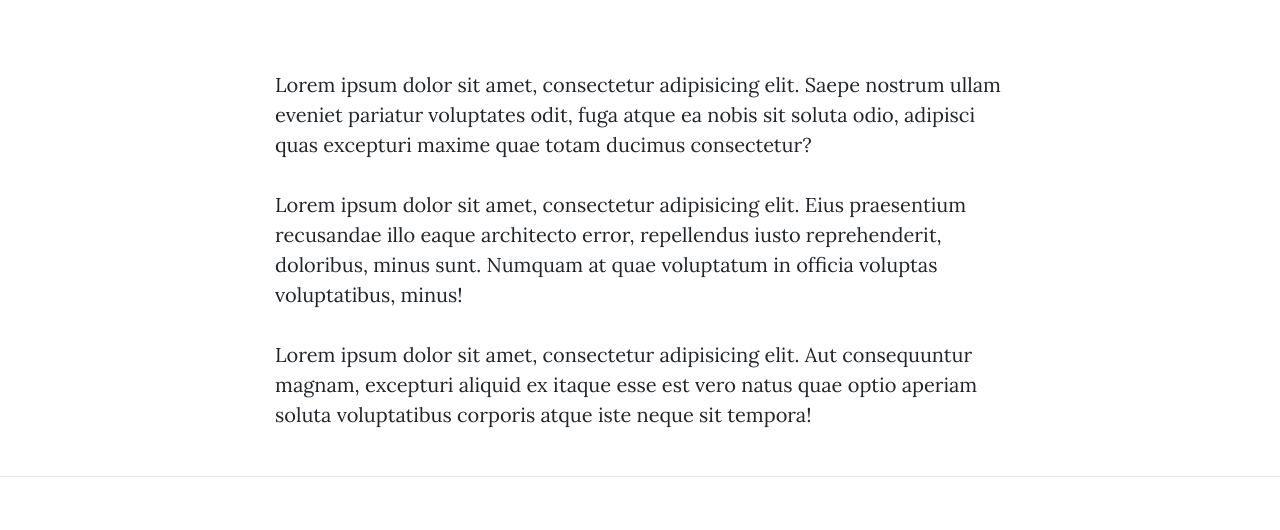
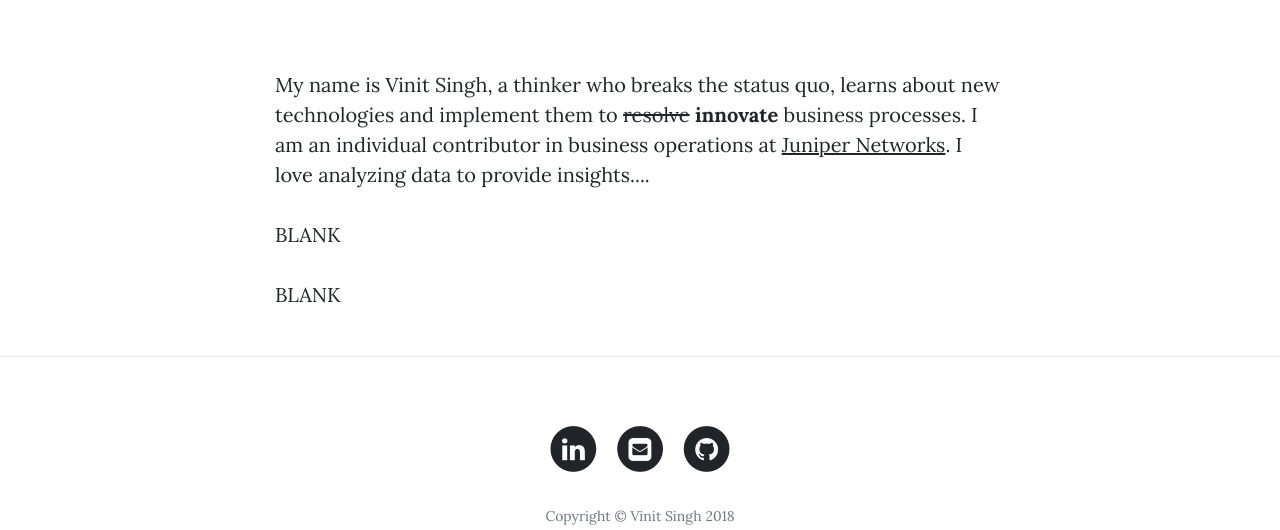
Before and after one commit to vinitsingh44/blog, a plain HTML site: page about.html in a window 1280 px wide. Shown: the part 514-1044 px from the top of the page. Drawn offline with nearby package versions, Linux system fonts and the light colour scheme.

Commit message:
Changes to ABout

```diff
--- a/about.html
+++ b/about.html
@@ -70,9 +70,9 @@
     <div class="container">
       <div class="row">
         <div class="col-lg-8 col-md-10 mx-auto">
-          <p>Lorem ipsum dolor sit amet, consectetur adipisicing elit. Saepe nostrum ullam eveniet pariatur voluptates odit, fuga atque ea nobis sit soluta odio, adipisci quas excepturi maxime quae totam ducimus consectetur?</p>
-          <p>Lorem ipsum dolor sit amet, consectetur adipisicing elit. Eius praesentium recusandae illo eaque architecto error, repellendus iusto reprehenderit, doloribus, minus sunt. Numquam at quae voluptatum in officia voluptas voluptatibus, minus!</p>
-          <p>Lorem ipsum dolor sit amet, consectetur adipisicing elit. Aut consequuntur magnam, excepturi aliquid ex itaque esse est vero natus quae optio aperiam soluta voluptatibus corporis atque iste neque sit tempora!</p>
+          <p>My name is Vinit Singh, a thinker who breaks the status quo, learns about new technologies and implement them to <s>resolve</s> <b>innovate</b> business processes. I am an individual contributor in business operations at <a href="https://www.juniper.net/us/en/">Juniper Networks</a>. I love analyzing data to provide insights....</p>
+          <p>BLANK</p>
+          <p>BLANK</p>
         </div>
       </div>
     </div>
```
